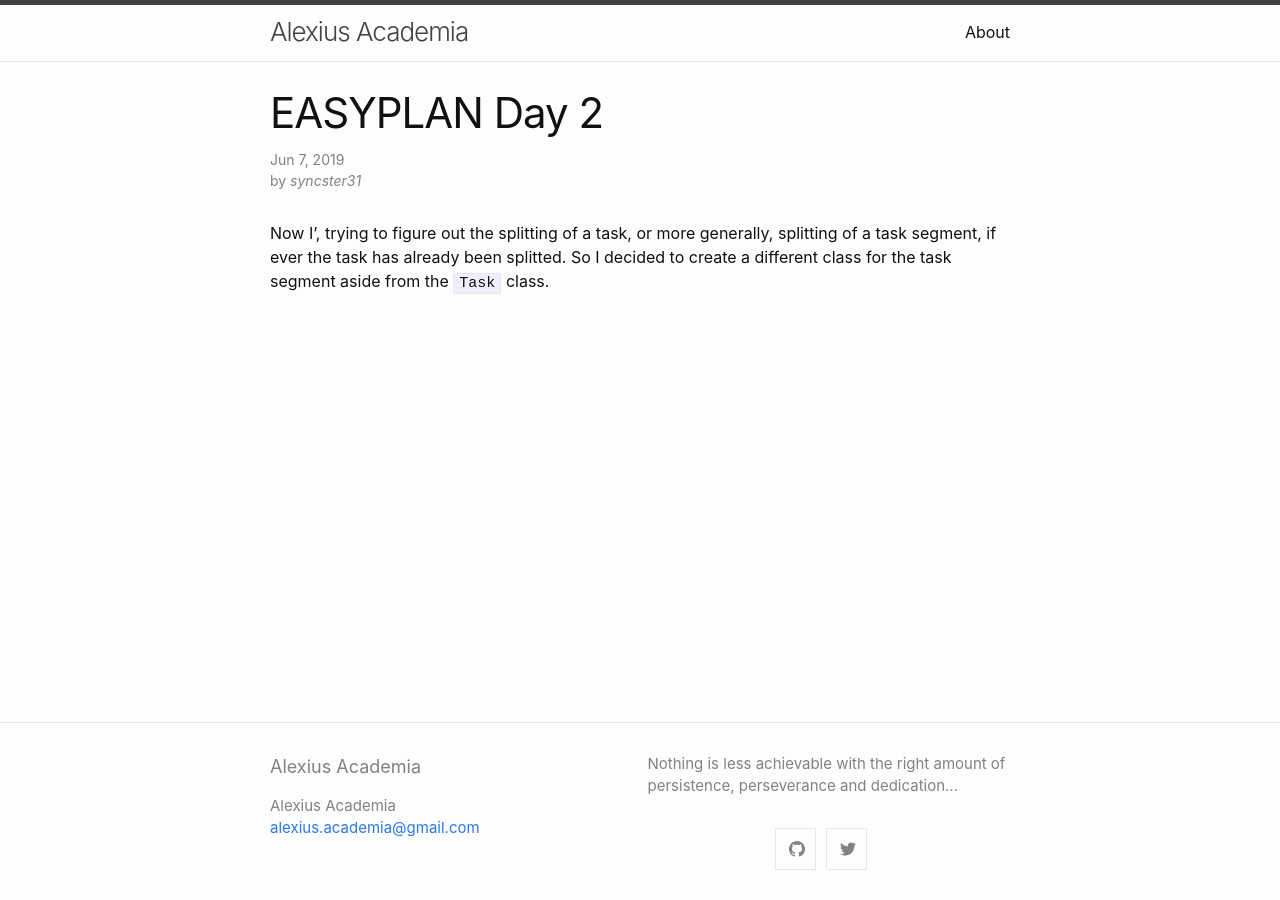
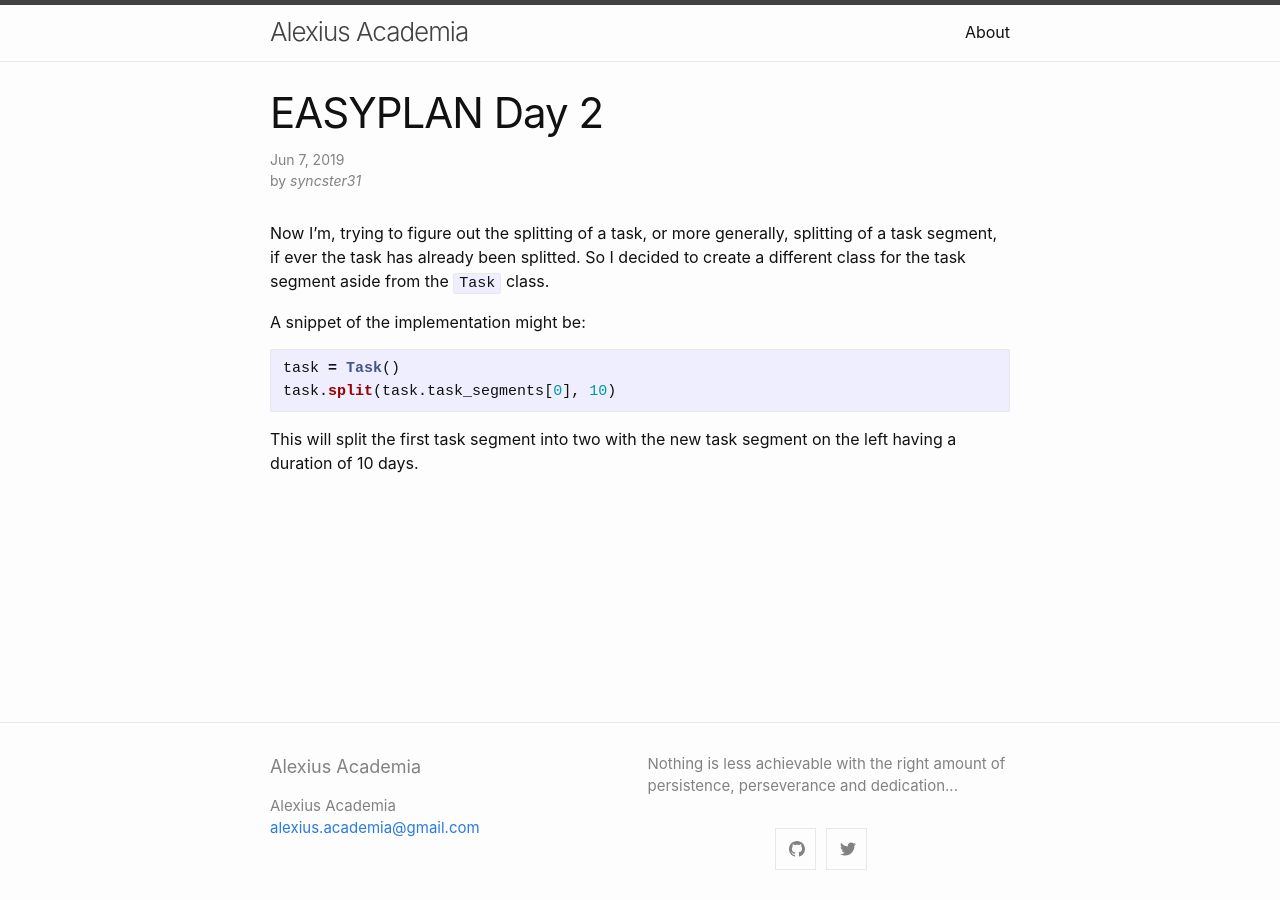
Before and after one commit to alexiusacademia/alexiusacademia.github.io, a Jekyll site: the page built from _posts/2019-06-07-easyplan-day2.md, in a window 1280 px wide. Built offline with Jekyll 4.4.1, drawn with Linux system fonts in a browser that asks for light colours; comment, search, counter and statistics services are not loaded.

Commit message:
Updated day 2 post.

````diff
--- a/_posts/2019-06-07-easyplan-day2.md
+++ b/_posts/2019-06-07-easyplan-day2.md
@@ -3,4 +3,11 @@ layout: post
 title: EASYPLAN Day 2
 author: syncster31
 ---
-Now I', trying to figure out the splitting of a task, or more generally, splitting of a task segment, if ever the task has already been splitted. So I decided to create a different class for the task segment aside from the ```Task``` class.
+Now I'm, trying to figure out the splitting of a task, or more generally, splitting of a task segment, if ever the task has already been splitted. So I decided to create a different class for the task segment aside from the ```Task``` class.
+
+A snippet of the implementation might be:
+```python
+task = Task()
+task.split(task.task_segments[0], 10)
+```
+This will split the first task segment into two with the new task segment on the left having a duration of 10 days.
````
Also changed, not shown: Gemfile.lock.
